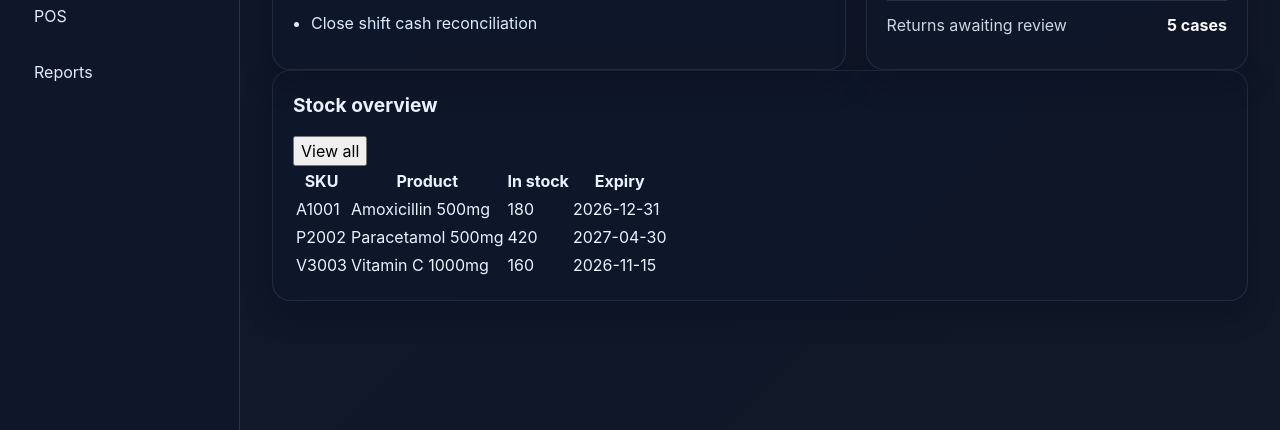
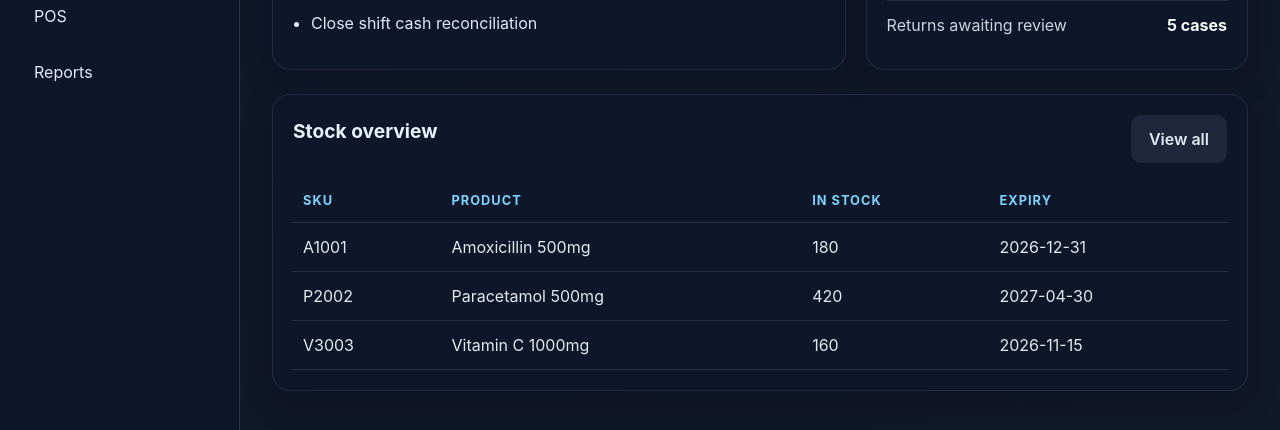
Before and after one commit to nawafmohammedalihammamalhimyarSWE/Mother-and-Child-Pharmacy, a React (Vite) app in the folder Mother-and-Child-Pharmacy-System/apps/web/: page / in a window 1280 px wide. Shown: the part 330-760 px from the top of the page. Built offline with nearby package versions, Linux system fonts and the light colour scheme.

Commit message:
Enhance button styles and add table layout for improved UI

```diff
--- a/Mother-and-Child-Pharmacy-System/apps/web/src/styles.css
+++ b/Mother-and-Child-Pharmacy-System/apps/web/src/styles.css
@@ -88,14 +88,23 @@ h1 {
   font-size: 2.25rem;
 }
 
-.primary-btn {
+.primary-btn,
+.secondary-btn {
   border: none;
   border-radius: 10px;
-  background: linear-gradient(135deg, #38bdf8 0%, #2563eb 100%);
-  color: white;
   padding: 12px 18px;
   font-weight: 600;
   cursor: pointer;
+}
+
+.primary-btn {
+  background: linear-gradient(135deg, #38bdf8 0%, #2563eb 100%);
+  color: white;
+}
+
+.secondary-btn {
+  background: rgba(148, 163, 184, 0.12);
+  color: #e2e8f0;
 }
 
 .stats-grid {
@@ -167,6 +176,39 @@ h1 {
   color: #f8fafc;
 }
 
+.table-panel {
+  margin-top: 24px;
+}
+
+.table-header {
+  display: flex;
+  justify-content: space-between;
+  align-items: center;
+  margin-bottom: 16px;
+}
+
+table {
+  width: 100%;
+  border-collapse: collapse;
+}
+
+th, td {
+  text-align: left;
+  padding: 12px 10px;
+  border-bottom: 1px solid rgba(148, 163, 184, 0.18);
+}
+
+th {
+  color: #7dd3fc;
+  font-size: 0.8rem;
+  letter-spacing: 0.08em;
+  text-transform: uppercase;
+}
+
+td {
+  color: #e2e8f0;
+}
+
 @media (max-width: 900px) {
   .app-shell {
     grid-template-columns: 1fr;
```
